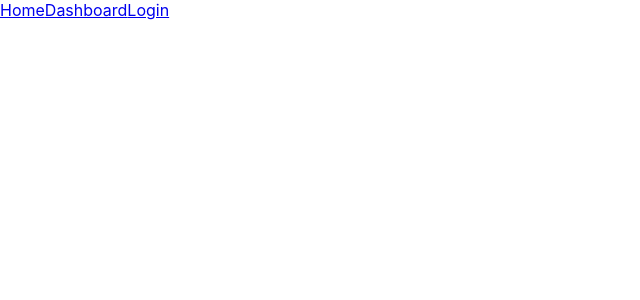
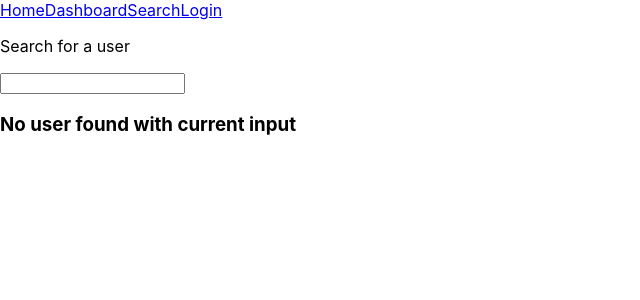
Before and after one commit to ahmadmujeeb33/Blog, a React (Create React App) app in the folder reactblog/client/: page /Search in a window 1280 px wide. Shown: the top 300 px of the page, without its empty margins (0-640 px from the left). Built offline with nearby package versions, Linux system fonts and the light colour scheme; no server answers.

Commit message:
working on being able to search for workers

```diff
--- a/reactblog/client/src/App.js
+++ b/reactblog/client/src/App.js
@@ -11,6 +11,7 @@ import LoginSignUp  from './pages/LoginSignUp';
 import { setContext } from '@apollo/client/link/context';
 import NewPost from './pages/NewPost';
 import UpdateAndDelete from'./pages/UpdateAndDelete';
+import Search from'./pages/Search';
 
 import {
   ApolloClient,
@@ -54,6 +55,7 @@ function App() {
           <Route path='/LoginSignUp' component={LoginSignUp} />
           <Route path = '/NewPost' component = {NewPost}/>
           <Route path = '/UpdateAndDelete/:id' component = {UpdateAndDelete}/>
+          <Route path = '/Search' component = {Search}/>
 
         </Switch>
       </div>
--- a/reactblog/client/src/components/Navbar.js
+++ b/reactblog/client/src/components/Navbar.js
@@ -22,12 +22,14 @@ function TheNavbar() {
                 <div>
                     <Link  to="/">Home</Link>
                     <Link  to="/Dashboard">Dashboard</Link>
+                    <Link  to="/Search">Search</Link>
                     <Link  to="" onClick={logout} >Logout</Link>
                 </div>
             ) : (
                 <div >
                     <Link  to="/">Home</Link>
                     <Link  to="/LoginSignUp">Dashboard</Link>
+                    <Link  to="/Search">Search</Link>
                     <Link  to="/LoginSignUp">Login</Link>
                 </div>
             )}
--- /dev/null
+++ b/reactblog/client/src/pages/Search.js
@@ -0,0 +1,77 @@
+import { useQuery } from '@apollo/client';
+import React , {useState, useRef } from 'react';
+import { QUERY_SINGLE_USERS } from '../utils/queries';
+
+function Search(){
+    const [userInfo, setUserInfo] = useState({userName: ''})
+
+    const userFound = useRef(false);
+
+
+    function userNameChange(event){
+        const name = event.target.name;
+        const value = event.target.value
+        setUserInfo({
+            ...userInfo,
+            [name]: value,
+        });
+    }
+
+        // Update the document title using the browser API
+    const { loading, error, data } = useQuery(QUERY_SINGLE_USERS, {
+        onCompleted: (data) => {
+            setUserInfo({
+                userName: userInfo.userName,
+            })
+        },
+
+        variables: {userName:userInfo},
+    });
+
+    console.log("data " + data);
+
+    if(data === undefined){
+        userFound.current = false
+    }
+    else{
+        userFound.current = true
+    }
+
+
+
+    return (
+        <div>
+             {loading ? (
+            <div>Loading...</div>
+          ):(
+            <div>
+                <p>Search for a user</p>
+                <input
+                    name = "userName"
+                    value = {userInfo.userName}
+                    onChange = {userNameChange}
+
+                ></input>
+
+                    {userFound.current
+                        ? <h3>{data.user.userName}</h3>
+                        : <h3>No user found with current input</h3>
+                    }
+
+            </div>
+
+          )}
+
+        </div>
+
+    )
+
+
+
+
+
+
+}
+
+
+export default Search
--- a/reactblog/client/src/utils/queries.js
+++ b/reactblog/client/src/utils/queries.js
@@ -13,11 +13,9 @@ export const QUERY_USERS = gql`
 `;
 
 export const QUERY_SINGLE_USERS = gql`
-  query singleUser($_id: ID!) {
-    user(_id: $_id) {
+  query singleUser($userName: String!) {
+    user(userName: $userName) {
       userName
-      email
-      password
     }
   }
 `;
```
Also changed, not shown: 2 other files (tests, documents, lock files or other folders).
